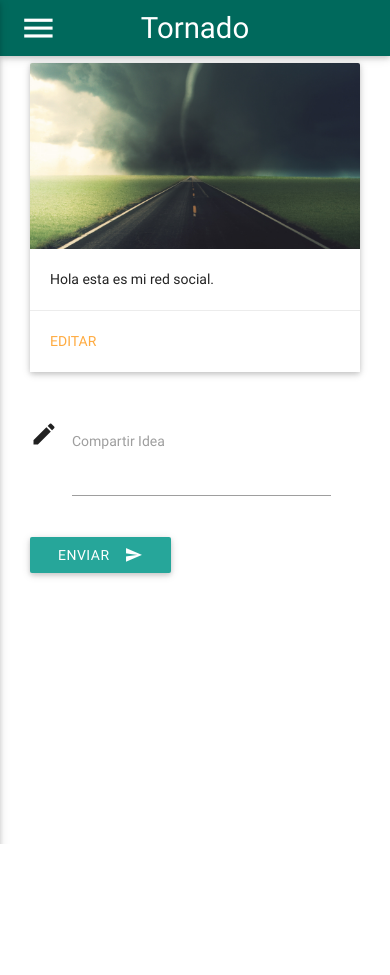
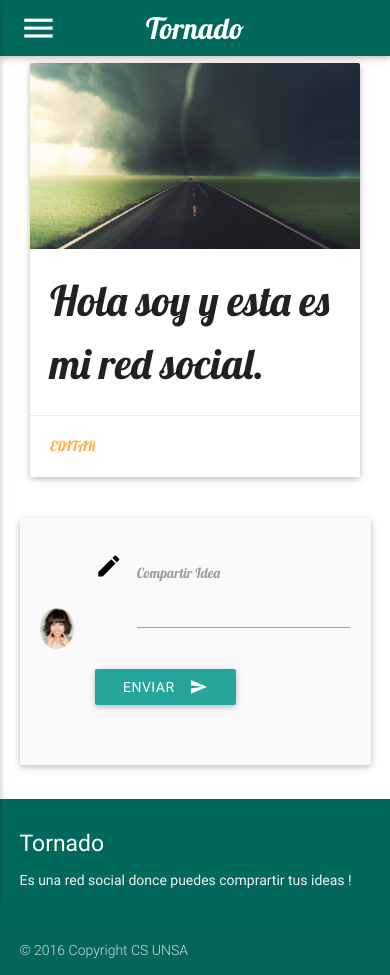
Before and after one commit to luantber/MiniRedSocial, a CodeIgniter app: page /codeigniter/index.php/usuarios/perfil in a window 390 px wide. Before the commit the page ends 844 px from the top, so only its background shows below. Run offline with CodeIgniter, Linux system fonts and the light colour scheme.

Commit message:
Para mobil, pestañas nuevas, foto, etc

```diff
--- a/application/controllers/Usuarios.php
+++ b/application/controllers/Usuarios.php
@@ -32,14 +32,15 @@ class Usuarios extends CI_Controller {
 
 		$this->load->view('template/header');
 			$this->load->view('exito');
+			$this->load->view('login');
 			$this->load->view('template/footer');
-			$this->load->view('login');
 
 	}
 	public function perfil()
 	{
 		$this->load->view('template/header');
 		$this->load->view('perfil');
+		//$this->load->view('muro');
 		$this->load->view('template/footer');
 	}
 
--- a/application/controllers/login.php
+++ b/application/controllers/login.php
@@ -8,7 +8,7 @@ class Login extends CI_Controller {
 		if(!$this->input->post('username')){
 			$this->load->view('template/header');
 			$this->load->view('login');
-
+			$this->load->view('template/footer');
 			return;
 		}
 
@@ -37,6 +37,7 @@ class Login extends CI_Controller {
 			else{
 				$this->load->view('template/header');
 				echo "FAil... Contraseña Incorrecta ";
+				$this->load->view('template/footer');
 			}
 
 		}
--- a/application/controllers/muro.php
+++ b/application/controllers/muro.php
@@ -10,6 +10,7 @@ class Muro extends CI_Controller {
 		//print_r($data);
 		$this->load->view('template/header');
 		$this->load->view('muro',$data);
+		$this->load->view('template/footer');
 
 	}
 
@@ -25,5 +26,6 @@ class Muro extends CI_Controller {
 			$this->load->view('template/header');
 
 			redirect(base_url()."muro");
+			$this->load->view('template/footer');
 	}
 }
--- /dev/null
+++ b/application/views/incorrecto.php
@@ -0,0 +1,4 @@
+<div class="container mas-grande pacifico">
+	<p> Error! Contraseña incorrecta ! </p>
+	<p>Por favor intentelo de nuevo</p>
+</div>
--- /dev/null
+++ b/application/views/noexiste.php
@@ -0,0 +1,4 @@
+<div class="container mas-grande pacifico">
+	<p> Error! El usuario no existe ! </p>
+	<p>Registrar</p>
+</div>
--- a/application/views/perfil.php
+++ b/application/views/perfil.php
@@ -1,14 +1,14 @@
       <div class="row container ">
         <div class="col s12 ">
-          <div class="card">
-            <div class="card-image">
+          <div class="card lobster">
+            <div class="card-image mas-grande">
               <img src="<?php echo base_url() ?>material/fondo.jpg">
               <span class="card-title">
                 <?php echo $this->session->username ?>
               </span>
             </div>
-            <div class="card-content">
-              <p>Hola esta es mi red social.</p>
+            <div class="card-content mas-grande">
+              <p>Hola soy <?php echo $this->session->username ?> y esta es mi red social.</p>
             </div>
             <div class="card-action">
               <a href="#">Editar</a>
@@ -16,14 +16,24 @@
           </div>
         </div>
       </div>
-<!-- mensaje !-->
-  <div class="row container" >
+
+
+      <div class="col s12 m8 offset-m2 l6 offset-l3 container">
+        <div class="card-panel grey lighten-5 z-depth-1">
+          <div class="row valign-wrapper">
+            <div class="col s2">
+              <img src="<?php echo base_url() ?>material/foto.jpg" alt="" class="circle responsive-img"> <!-- notice the "circle" class -->
+            </div>
+            <div class="col s10">
+              <span class="black-text">
+                <!-- mensaje !-->
+  <div class="row " >
     <form class="col s12" method="POST" action="<?php  echo base_url() ?>muro/postear">
       <div class="row">
-        <div class="input-field col s11">
+        <div class="input-field col s12">
           <i class="material-icons prefix">mode_edit</i>
           <textarea id="icon_prefix2" class="materialize-textarea" name="texto"></textarea>
-          <label for="icon_prefix2">Compartir Idea</label>
+          <label for="icon_prefix2" class="lobster" >Compartir Idea</label>
         </div>
       </div>
 
@@ -33,3 +43,9 @@
       </button>
     </form>
   </div>
+
+              </span>
+            </div>
+          </div>
+        </div>
+      </div>
--- a/application/views/template/footer.php
+++ b/application/views/template/footer.php
@@ -1,4 +1,18 @@
-
+ <footer class="page-footer teal darken-3">
+          <div class="container">
+            <div class="row">
+              <div class="col l6 s12">
+                <h5 class="white-text">Tornado</h5>
+                <p class="grey-text text-lighten-4">Es una red social donce puedes comprartir tus ideas !</p>
+              </div>
+            </div>
+          </div>
+          <div class="footer-copyright">
+            <div class="container">
+            © 2016 Copyright CS UNSA
+            </div>
+          </div>
+        </footer>
 
 </body>
 </html>
--- a/application/views/template/header.php
+++ b/application/views/template/header.php
@@ -2,6 +2,10 @@
 <html>
 <head>
 	<meta charset="utf-8">
+  <link href='https://fonts.googleapis.com/css?family=Pacifico' rel='stylesheet' type='text/css'>
+  <link href='https://fonts.googleapis.com/css?family=Lobster' rel='stylesheet' type='text/css'>
+  <link rel="stylesheet" type="text/css" href="<?php echo base_url() ?>material/main.css">
+
 	<!--Import Google Icon Font-->
     <link href="http://fonts.googleapis.com/icon?family=Material+Icons" rel="stylesheet">
     <!--Import materialize.css-->
@@ -26,7 +30,7 @@
 
   <nav class="teal darken-3">
     <div class="nav-wrapper container ">
-      <a href="<?php echo base_url() ?>" class="brand-logo">Tornado</a>
+      <a href="<?php echo base_url() ?>" class="brand-logo lobster">Tornado</a>
       <a href="#" data-activates="mobile-demo" class="button-collapse"><i class="material-icons">menu</i></a>
       <ul class="right hide-on-med-and-down">
          <?php if (!$this->session->logueado) { ?>
@@ -46,7 +50,19 @@
        ?>
       </ul>
       <ul class="side-nav" id="mobile-demo">
-        <li><a href="<?php echo base_url() ?>login">Iniciar Sesion</a></li>
-        <li><a href="<?php echo base_url() ?>usuarios/registrar">Registrarse</a></li>
-        <li><a href="<?php echo base_url() ?>usuarios/perfil">Perfil</a></li>
+        <?php if (!$this->session->logueado) { ?>
+
+          <li><a href="<?php echo base_url() ?>login">Iniciar Sesion</a></li>
+          <li><a href="<?php echo base_url() ?>usuarios/registrar">Registrase</a></li>
+      <?php
+          }
+          else{
+       ?>
+         <li><a href="<?php echo base_url() ?>usuarios/perfil">Perfil</a></li>
+          <li><a href="<?php echo base_url() ?>muro">Muro</a></li>
+          <li class="active"><a href="#"><b><?php echo "@".$this->session->username; ?></b></a></li>
+          <li><a href="<?php echo base_url() ?>logout">Logout</a></li>
+      <?php
+        }
+       ?> </ul>
       </nav>
--- /dev/null
+++ b/material/main.css
@@ -0,0 +1,22 @@
+.pacifico{
+	font-family: 'Pacifico', cursive;
+}
+.lobster{
+	font-family: 'Lobster', cursive;
+}
+.mas-grande{
+	font-size: 3em;
+}
+.user{
+	font-size: 1.5em;
+}
+
+body {
+    display: flex;
+    min-height: 100vh;
+    flex-direction: column;
+  }
+
+ main {
+    flex: 1 0 auto;
+  }
```
Also changed, not shown: application/views/exito.php (+4 -4 lines), application/views/index.php (+3 -5 lines), application/views/muro.php (+22 -4 lines), material/foto.jpg (added), material/foto2.jpg (added).
